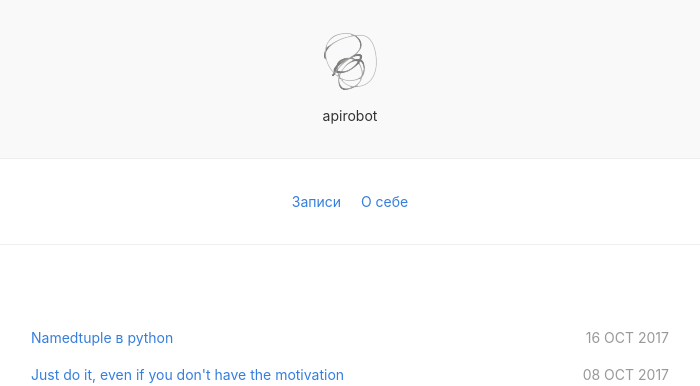
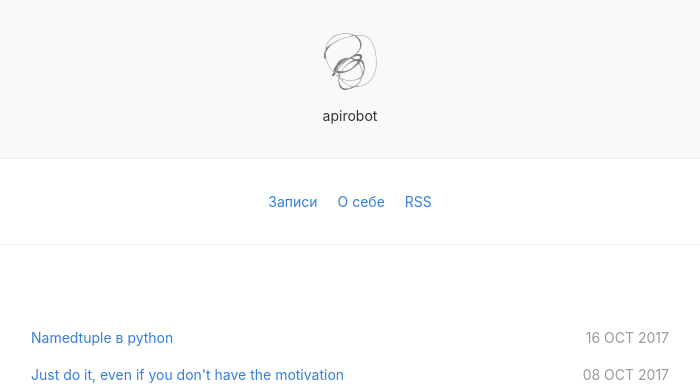
Before and after one commit to apirobot/apirobot.github.io, a Jekyll site: the page built from index.html, in a window 1280 px wide. Shown: the top 386 px of the page, without its empty margins (290-990 px from the left). Built offline with Jekyll 4.4.1, drawn with Linux system fonts in a browser that asks for light colours; nearby versions of some CDN libraries.

```diff
--- a/_config.yml
+++ b/_config.yml
@@ -15,6 +15,9 @@ links:
   - name:         О себе
     url:          /about
     external:     false
+  - name:         RSS
+    url:          http://feeds.feedburner.com/apirobot
+    external:     true
 
 disqus:
   shortname: apirobot # enter this from your disqus account
--- a/_layouts/default.html
+++ b/_layouts/default.html
@@ -24,7 +24,8 @@
       <nav class="bb b--light-gray pv4 tc" aria-label="Main">
         {% for link in site.links %}
           <a class="link blue hover-mid-gray mh2 pv1"
-             href="{% unless link.external %}{{ site.url }}{% endunless %}{{ link.url }}">
+             href="{% unless link.external %}{{ site.url }}{% endunless %}{{ link.url }}"
+             {% if link.external %}target="_blank"{% endif %}>
              {{ link.name }}
            </a>
         {% endfor %}
```
